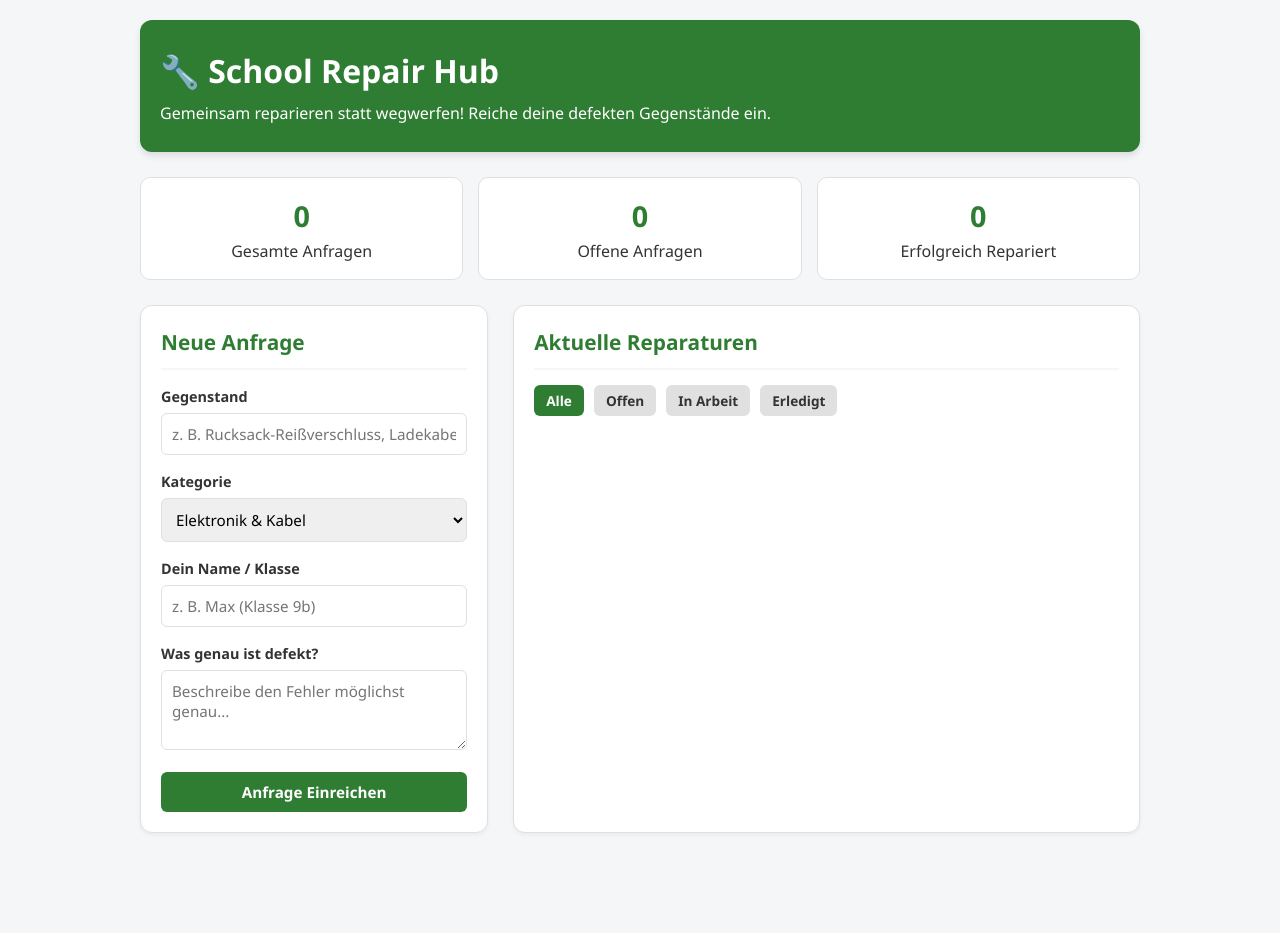
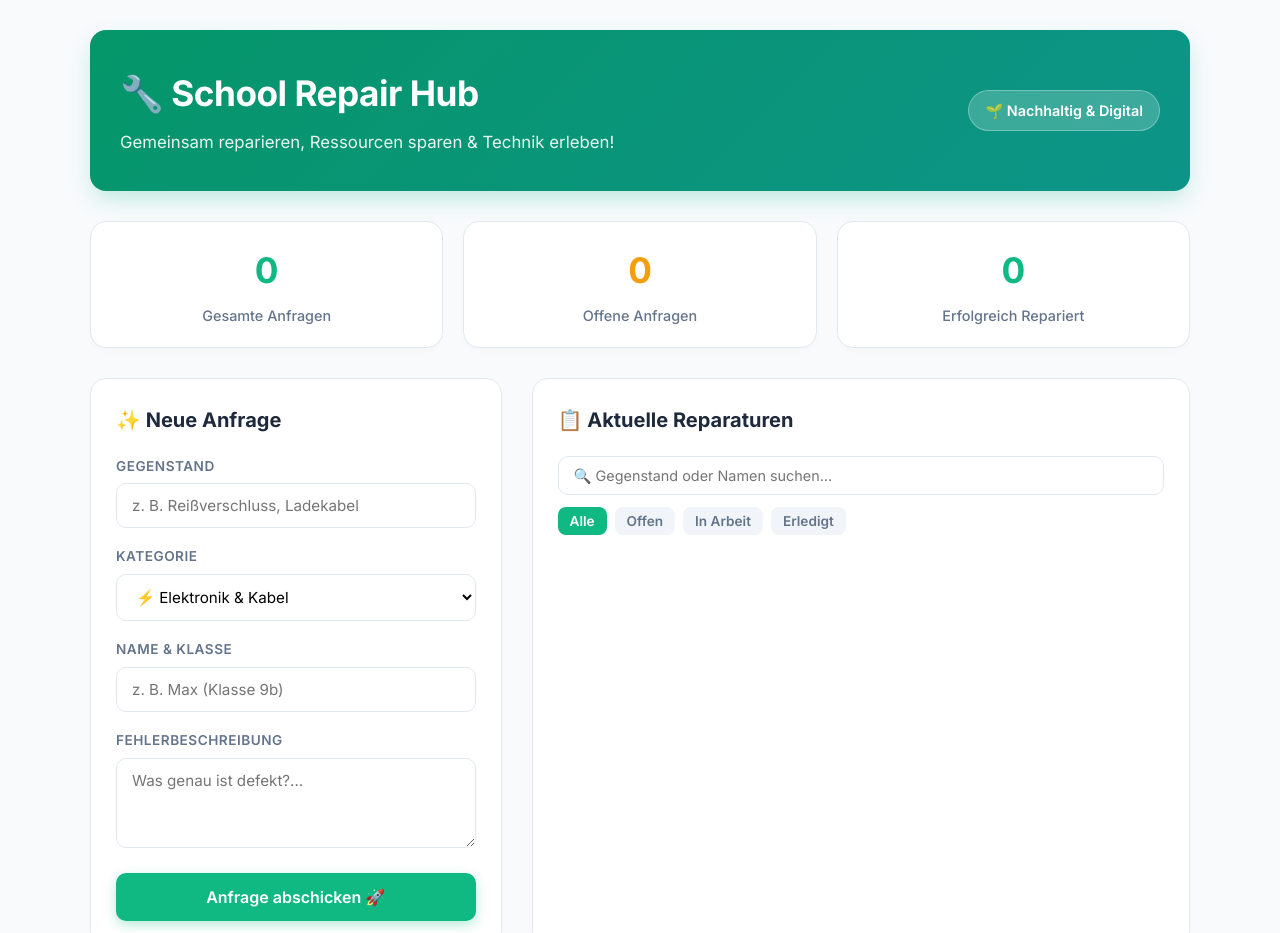
Before and after one commit to leonuex/DataWizard, a plain HTML site: page index.html in a window 1280 px wide. Shown: the top 933 px of the page. Before the commit the page ends 853 px from the top, so only its background shows below. Drawn offline with nearby package versions, Linux system fonts and the light colour scheme.

Commit message:
index.html strukturierung

```diff
--- a/index.html
+++ b/index.html
@@ -3,84 +3,125 @@
 <head>
     <meta charset="UTF-8">
     <meta name="viewport" content="width=device-width, initial-scale=1.0">
-    <title>Repaircafe | Schüler helfen Schülern</title>
+    <title>School Repair Hub | Schüler helfen Schülern</title>
+    <!-- Google Fonts für moderne Typografie -->
+    <link href="https://fonts.googleapis.com/css2?family=Inter:wght@400;500;600;700&display=swap" rel="stylesheet">
+    <!-- Konfetti-Bibliothek für den Erfolgseffekt -->
+    <script src="https://cdn.jsdelivr.net/npm/canvas-confetti@1.5.1/dist/confetti.browser.min.js"></script>
     <style>
         :root {
-            --primary: #2e7d32;
-            --primary-hover: #1b5e20;
-            --bg: #f4f6f8;
+            --primary: #10b981;
+            --primary-hover: #059669;
+            --primary-light: #ecfdf5;
+            --bg: #f8fafc;
             --card-bg: #ffffff;
-            --text: #333333;
-            --text-muted: #666666;
-            --border: #e0e0e0;
-            --warning: #ed6c02;
-            --info: #0288d1;
-            --success: #2e7d32;
+            --text: #1e293b;
+            --text-muted: #64748b;
+            --border: #e2e8f0;
+            --warning: #f59e0b;
+            --info: #0ea5e9;
+            --success: #10b981;
+            --danger: #ef4444;
+            --radius: 16px;
         }
 
         * {
             box-sizing: border-box;
             margin: 0;
             padding: 0;
-            font-family: 'Segoe UI', Tahoma, Geneva, Verdana, sans-serif;
+            font-family: 'Inter', sans-serif;
         }
 
         body {
             background-color: var(--bg);
             color: var(--text);
             line-height: 1.6;
-            padding: 20px;
+            padding: 30px 15px;
         }
 
         .container {
-            max-width: 1000px;
+            max-width: 1100px;
             margin: 0 auto;
         }
 
         header {
-            background: var(--primary);
+            background: linear-gradient(135deg, #059669 0%, #0d9488 100%);
             color: white;
-            padding: 25px 20px;
-            border-radius: 12px;
-            margin-bottom: 25px;
-            box-shadow: 0 4px 6px rgba(0,0,0,0.1);
+            padding: 35px 30px;
+            border-radius: var(--radius);
+            margin-bottom: 30px;
+            box-shadow: 0 10px 25px -5px rgba(16, 185, 129, 0.3);
+            display: flex;
+            justify-content: space-between;
+            align-items: center;
+            flex-wrap: wrap;
+            gap: 20px;
         }
 
         header h1 {
-            font-size: 2rem;
+            font-size: 2.2rem;
+            font-weight: 700;
+            margin-bottom: 8px;
+            letter-spacing: -0.5px;
+        }
+
+        header p {
+            font-size: 1.05rem;
+            opacity: 0.9;
+        }
+
+        .header-badge {
+            background: rgba(255, 255, 255, 0.2);
+            padding: 8px 16px;
+            border-radius: 50px;
+            font-weight: 600;
+            font-size: 0.9rem;
+            backdrop-filter: blur(5px);
+            border: 1px solid rgba(255, 255, 255, 0.3);
+        }
+
+        .stats-bar {
+            display: grid;
+            grid-template-columns: repeat(auto-fit, minmax(220px, 1fr));
+            gap: 20px;
+            margin-bottom: 30px;
+        }
+
+        .stat-card {
+            background: var(--card-bg);
+            padding: 20px 25px;
+            border-radius: var(--radius);
+            border: 1px solid var(--border);
+            text-align: center;
+            box-shadow: 0 4px 6px -1px rgba(0,0,0,0.02);
+            transition: transform 0.2s, box-shadow 0.2s;
+        }
+
+        .stat-card:hover {
+            transform: translateY(-3px);
+            box-shadow: 0 10px 15px -3px rgba(0,0,0,0.05);
+        }
+
+        .stat-card .number {
+            font-size: 2.2rem;
+            font-weight: 700;
+            color: var(--primary);
             margin-bottom: 5px;
         }
 
-        .stats-bar {
-            display: flex;
-            gap: 15px;
-            margin-bottom: 25px;
-            flex-wrap: wrap;
-        }
-
-        .stat-card {
-            flex: 1;
-            min-width: 200px;
-            background: var(--card-bg);
-            padding: 15px 20px;
-            border-radius: 10px;
-            border: 1px solid var(--border);
-            text-align: center;
-        }
-
-        .stat-card .number {
-            font-size: 1.8rem;
-            font-weight: bold;
-            color: var(--primary);
+        .stat-card .label {
+            color: var(--text-muted);
+            font-size: 0.9rem;
+            font-weight: 500;
         }
 
         .main-content {
             display: grid;
-            grid-template-columns: 1fr 1.8fr;
-            gap: 25px;
+            grid-template-columns: 1fr 1.6fr;
+            gap: 30px;
         }
 
-        @media (max-width: 768px) {
+        @media (max-width: 850px) {
             .main-content {
                 grid-template-columns: 1fr;
             }
@@ -88,75 +129,113 @@
 
         .card {
             background: var(--card-bg);
-            padding: 20px;
-            border-radius: 12px;
+            padding: 25px;
+            border-radius: var(--radius);
             border: 1px solid var(--border);
-            box-shadow: 0 2px 4px rgba(0,0,0,0.05);
+            box-shadow: 0 4px 6px -1px rgba(0,0,0,0.02);
         }
 
         .card h2 {
-            font-size: 1.3rem;
-            margin-bottom: 15px;
-            color: var(--primary);
-            border-bottom: 2px solid var(--bg);
-            padding-bottom: 8px;
+            font-size: 1.25rem;
+            margin-bottom: 20px;
+            color: var(--text);
+            display: flex;
+            align-items: center;
+            gap: 10px;
         }
 
         .form-group {
-            margin-bottom: 15px;
+            margin-bottom: 18px;
         }
 
         .form-group label {
             display: block;
-            margin-bottom: 5px;
+            margin-bottom: 6px;
             font-weight: 600;
-            font-size: 0.9rem;
+            font-size: 0.85rem;
+            color: var(--text-muted);
+            text-transform: uppercase;
+            letter-spacing: 0.5px;
         }
 
         .form-group input,
         .form-group select,
         .form-group textarea {
             width: 100%;
-            padding: 10px;
-            border: 1px solid var(--border);
-            border-radius: 6px;
+            padding: 12px 15px;
+            border: 1.5px solid var(--border);
+            border-radius: 10px;
             font-size: 0.95rem;
+            transition: border-color 0.2s, box-shadow 0.2s;
+            background: #fff;
+        }
+
+        .form-group input:focus,
+        .form-group select:focus,
+        .form-group textarea:focus {
+            outline: none;
+            border-color: var(--primary);
+            box-shadow: 0 0 0 4px var(--primary-light);
         }
 
         .form-group textarea {
             resize: vertical;
-            height: 80px;
+            height: 90px;
         }
 
-        button {
+        button.btn-primary {
             background: var(--primary);
             color: white;
             border: none;
-            padding: 10px 18px;
-            border-radius: 6px;
+            padding: 14px 20px;
+            border-radius: 10px;
             cursor: pointer;
             font-weight: 600;
-            font-size: 0.95rem;
-            transition: background 0.2s;
+            font-size: 1rem;
             width: 100%;
+            transition: background 0.2s, transform 0.1s;
+            box-shadow: 0 4px 12px rgba(16, 185, 129, 0.3);
         }
 
-        button:hover {
+        button.btn-primary:hover {
             background: var(--primary-hover);
+        }
+
+        button.btn-primary:active {
+            transform: scale(0.98);
+        }
+
+        .toolbar {
+            display: flex;
+            flex-direction: column;
+            gap: 12px;
+            margin-bottom: 20px;
+        }
+
+        .search-input {
+            width: 100%;
+            padding: 10px 15px;
+            border: 1.5px solid var(--border);
+            border-radius: 10px;
+            font-size: 0.9rem;
         }
 
         .filter-bar {
             display: flex;
-            gap: 10px;
-            margin-bottom: 15px;
+            gap: 8px;
+            flex-wrap: wrap;
         }
 
         .filter-btn {
-            background: #e0e0e0;
-            color: var(--text);
+            background: #f1f5f9;
+            color: var(--text-muted);
+            border: none;
             padding: 6px 12px;
             font-size: 0.85rem;
-            width: auto;
+            font-weight: 600;
+            border-radius: 8px;
+            cursor: pointer;
+            transition: all 0.2s;
         }
 
         .filter-btn.active {
@@ -167,129 +246,165 @@
         .repair-list {
             display: flex;
             flex-direction: column;
-            gap: 12px;
+            gap: 15px;
+            max-height: 550px;
+            overflow-y: auto;
+            padding-right: 5px;
         }
 
         .repair-item {
-            border: 1px solid var(--border);
-            border-radius: 8px;
-            padding: 15px;
-            background: #fafafa;
+            border: 1.5px solid var(--border);
+            border-radius: 12px;
+            padding: 18px;
+            background: #ffffff;
+            transition: transform 0.2s, border-color 0.2s;
+            animation: fadeIn 0.3s ease-in-out;
+        }
+
+        .repair-item:hover {
+            border-color: #cbd5e1;
+            transform: translateY(-2px);
+        }
+
+        @keyframes fadeIn {
+            from { opacity: 0; transform: translateY(10px); }
+            to { opacity: 1; transform: translateY(0); }
         }
 
         .repair-header {
             display: flex;
             justify-content: space-between;
-            align-items: center;
+            align-items: flex-start;
             margin-bottom: 8px;
         }
 
         .repair-title {
-            font-weight: bold;
-            font-size: 1.05rem;
+            font-weight: 700;
+            font-size: 1.1rem;
+            color: var(--text);
         }
 
         .badge {
-            padding: 4px 8px;
-            border-radius: 12px;
+            padding: 4px 10px;
+            border-radius: 50px;
             font-size: 0.75rem;
-            font-weight: bold;
-            color: white;
+            font-weight: 700;
             text-transform: uppercase;
+            letter-spacing: 0.5px;
         }
 
-        .badge.offen { background-color: var(--warning); }
-        .badge.in_bearbeitung { background-color: var(--info); }
-        .badge.erledigt { background-color: var(--success); }
+        .badge.offen { background-color: #fef3c7; color: #d97706; }
+        .badge.in_bearbeitung { background-color: #e0f2fe; color: #0284c7; }
+        .badge.erledigt { background-color: var(--primary-light); color: var(--primary); }
 
         .repair-meta {
             font-size: 0.85rem;
             color: var(--text-muted);
-            margin-bottom: 8px;
+            margin-bottom: 10px;
+            display: flex;
+            gap: 12px;
         }
 
         .repair-desc {
-            font-size: 0.9rem;
-            margin-bottom: 12px;
+            font-size: 0.95rem;
+            color: #334155;
+            margin-bottom: 15px;
         }
 
         .repair-actions {
             display: flex;
             gap: 8px;
+            flex-wrap: wrap;
         }
 
         .action-btn {
-            padding: 5px 10px;
-            font-size: 0.8rem;
-            width: auto;
-            background: #666;
+            padding: 6px 12px;
+            font-size: 0.85rem;
+            font-weight: 600;
+            border-radius: 8px;
+            border: none;
+            cursor: pointer;
+            transition: opacity 0.2s;
         }
+
+        .action-btn:hover { opacity: 0.85; }
+        .btn-take { background: #e0f2fe; color: #0369a1; }
+        .btn-done { background: var(--primary-light); color: var(--primary-hover); }
+        .btn-delete { background: #fee2e2; color: #b91c1c; margin-left: auto; }
     </style>
 </head>
 <body>
 
 <div class="container">
     <header>
-        <h1>🔧 School Repair Hub</h1>
-        <p>Gemeinsam reparieren statt wegwerfen! Reiche deine defekten Gegenstände ein.</p>
+        <div>
+            <h1>🔧 School Repair Hub</h1>
+            <p>Gemeinsam reparieren, Ressourcen sparen & Technik erleben!</p>
+        </div>
+        <div class="header-badge">🌱 Nachhaltig & Digital</div>
     </header>
 
     <div class="stats-bar">
         <div class="stat-card">
             <div class="number" id="stat-total">0</div>
-            <div>Gesamte Anfragen</div>
+            <div class="label">Gesamte Anfragen</div>
         </div>
         <div class="stat-card">
-            <div class="number" id="stat-open">0</div>
-            <div>Offene Anfragen</div>
+            <div class="number" id="stat-open" style="color: var(--warning);">0</div>
+            <div class="label">Offene Anfragen</div>
         </div>
         <div class="stat-card">
-            <div class="number" id="stat-done">0</div>
-            <div>Erfolgreich Repariert</div>
+            <div class="number" id="stat-done" style="color: var(--success);">0</div>
+            <div class="label">Erfolgreich Repariert</div>
         </div>
     </div>
 
     <div class="main-content">
         <!-- Formular -->
         <div class="card">
-            <h2>Neue Anfrage</h2>
+            <h2>✨ Neue Anfrage</h2>
             <form id="repair-form">
                 <div class="form-group">
                     <label for="title">Gegenstand</label>
-                    <input type="text" id="title" placeholder="z. B. Rucksack-Reißverschluss, Ladekabel" required>
+                    <input type="text" id="title" placeholder="z. B. Reißverschluss, Ladekabel" required>
                 </div>
                 <div class="form-group">
                     <label for="category">Kategorie</label>
                     <select id="category">
-                        <option value="Elektronik">Elektronik & Kabel</option>
-                        <option value="Kleidung">Kleidung & Textilien</option>
-                        <option value="Schulbedarf">Schulbedarf & Bücher</option>
-                        <option value="Sonstiges">Sonstiges</option>
+                        <option value="Elektronik">⚡ Elektronik & Kabel</option>
+                        <option value="Kleidung">👕 Kleidung & Textilien</option>
+                        <option value="Schulbedarf">📚 Schulbedarf & Bücher</option>
+                        <option value="Sonstiges">🛠️ Sonstiges</option>
                     </select>
                 </div>
                 <div class="form-group">
-                    <label for="owner">Dein Name / Klasse</label>
+                    <label for="owner">Name & Klasse</label>
                     <input type="text" id="owner" placeholder="z. B. Max (Klasse 9b)" required>
                 </div>
                 <div class="form-group">
-                    <label for="description">Was genau ist defekt?</label>
-                    <textarea id="description" placeholder="Beschreibe den Fehler möglichst genau..." required></textarea>
+                    <label for="description">Fehlerbeschreibung</label>
+                    <textarea id="description" placeholder="Was genau ist defekt?..." required></textarea>
                 </div>
-                <button type="submit">Anfrage Einreichen</button>
+                <button type="submit" class="btn-primary">Anfrage abschicken 🚀</button>
             </form>
         </div>
 
-        <!-- Anfragen-Übersicht -->
+        <!-- Anfragen-Übersicht & Filter -->
         <div class="card">
-            <h2>Aktuelle Reparaturen</h2>
-            <div class="filter-bar">
-                <button class="filter-btn active" onclick="setFilter('all')">Alle</button>
-                <button class="filter-btn" onclick="setFilter('offen')">Offen</button>
-                <button class="filter-btn" onclick="setFilter('in_bearbeitung')">In Arbeit</button>
-                <button class="filter-btn" onclick="setFilter('erledigt')">Erledigt</button>
+            <h2>📋 Aktuelle Reparaturen</h2>
+
+            <div class="toolbar">
+                <input type="text" id="search-input" class="search-input" placeholder="🔍 Gegenstand oder Namen suchen..." oninput="filterRepairs()">
+                <div class="filter-bar">
+                    <button class="filter-btn active" onclick="setFilter('all', this)">Alle</button>
+                    <button class="filter-btn" onclick="setFilter('offen', this)">Offen</button>
+                    <button class="filter-btn" onclick="setFilter('in_bearbeitung', this)">In Arbeit</button>
+                    <button class="filter-btn" onclick="setFilter('erledigt', this)">Erledigt</button>
+                </div>
             </div>
+
             <div class="repair-list" id="repair-list">
-                <!-- Dynamischer Inhalt via JS -->
+                <!-- Dynamischer Inhalt -->
             </div>
         </div>
     </div>
@@ -318,6 +433,7 @@
     ];
 
     let currentFilter = 'all';
+    let searchQuery = '';
 
     function saveToLocalStorage() {
         localStorage.setItem('school_repairs', JSON.stringify(repairs));
@@ -327,15 +443,18 @@
         const listEl = document.getElementById('repair-list');
         listEl.innerHTML = '';
 
-        const filteredRepairs = repairs.filter(r => {
-            if (currentFilter === 'all') return true;
-            return r.status === currentFilter;
+        const filtered = repairs.filter(r => {
+            const matchesFilter = currentFilter === 'all' || r.status === currentFilter;
+            const matchesSearch = r.title.toLowerCase().includes(searchQuery.toLowerCase()) ||
+                                  r.owner.toLowerCase().includes(searchQuery.toLowerCase()) ||
+                                  r.description.toLowerCase().includes(searchQuery.toLowerCase());
+            return matchesFilter && matchesSearch;
         });
 
-        if (filteredRepairs.length === 0) {
-            listEl.innerHTML = '<p style="text-align: center; color: #888; padding: 20px;">Keine Anfragen gefunden.</p>';
+        if (filtered.length === 0) {
+            listEl.innerHTML = '<p style="text-align: center; color: var(--text-muted); padding: 30px;">Keine passenden Anfragen gefunden.</p>';
         } else {
-            filteredRepairs.forEach(repair => {
+            filtered.forEach(repair => {
                 const item = document.createElement('div');
                 item.className = 'repair-item';
 
@@ -348,15 +467,17 @@
                         <span class="badge ${repair.status}">${statusText}</span>
                     </div>
                     <div class="repair-meta">
-                        📂 ${escapeHtml(repair.category)} | 👤 ${escapeHtml(repair.owner)} | 📅 ${repair.date}
+                        <span>📂 ${escapeHtml(repair.category)}</span>
+                        <span>👤 ${escapeHtml(repair.owner)}</span>
+                        <span>📅 ${repair.date}</span>
                     </div>
                     <div class="repair-desc">${escapeHtml(repair.description)}</div>
                     <div class="repair-actions">
                         ${repair.status !== 'in_bearbeitung' && repair.status !== 'erledigt' ?
-                            <button class="action-btn" onclick="updateStatus(${repair.id}, 'in_bearbeitung')">▶️ Übernehmen</button> : ''}
+                            <button class="action-btn btn-take" onclick="updateStatus(${repair.id}, 'in_bearbeitung')">▶️ Übernehmen</button> : ''}
                         ${repair.status !== 'erledigt' ?
-                            <button class="action-btn" style="background: var(--success);" onclick="updateStatus(${repair.id}, 'erledigt')">✅ Als repariert markieren</button> : ''}
-                        <button class="action-btn" style="background: #c62828;" onclick="deleteRepair(${repair.id})">🗑️</button>
+                            <button class="action-btn btn-done" onclick="markDone(${repair.id})">✅ Repariert</button> : ''}
+                        <button class="action-btn btn-delete" onclick="deleteRepair(${repair.id})">🗑️ Löschen</button>
                     </div>
                 `;
                 listEl.appendChild(item);
@@ -381,6 +502,16 @@
         }
     }
 
+    function markDone(id) {
+        updateStatus(id, 'erledigt');
+        // Kleiner Konfetti-Effekt bei erfolgreicher Reparatur!
+        confetti({
+            particleCount: 80,
+            spread: 60,
+            origin: { y: 0.7 }
+        });
+    }
+
     function deleteRepair(id) {
         if (confirm("Möchtest du diese Anfrage wirklich löschen?")) {
             repairs = repairs.filter(r => r.id !== id);
@@ -389,10 +520,15 @@
         }
     }
 
-    function setFilter(filter) {
+    function setFilter(filter, btn) {
         currentFilter = filter;
-        document.querySelectorAll('.filter-btn').forEach(btn => btn.classList.remove('active'));
-        event.target.classList.add('active');
+        document.querySelectorAll('.filter-btn').forEach(b => b.classList.remove('active'));
+        btn.classList.add('active');
+        renderRepairs();
+    }
+
+    function filterRepairs() {
+        searchQuery = document.getElementById('search-input').value;
         renderRepairs();
     }
 
@@ -414,6 +550,13 @@
         renderRepairs();
 
         this.reset();
+
+        // Dezentes Konfetti beim Abschicken einer neuen Anfrage
+        confetti({
+            particleCount: 40,
+            spread: 40,
+            origin: { y: 0.8 }
+        });
     });
 
     function escapeHtml(text) {
@@ -422,7 +565,6 @@
         return div.innerHTML;
     }
 
-    // Initiales Rendern beim Laden der Seite
     renderRepairs();
 </script>
 
```
